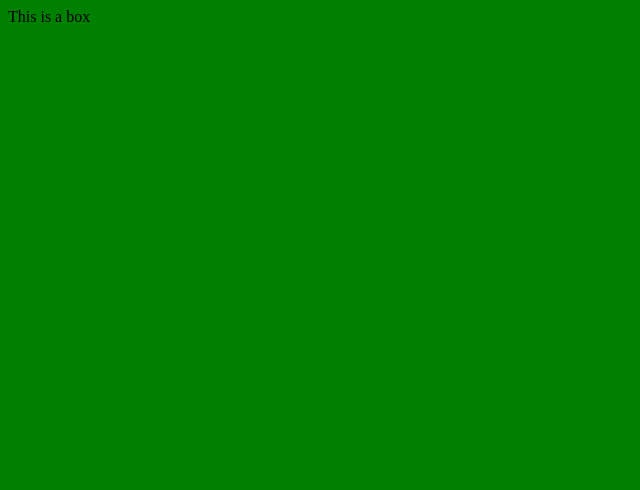
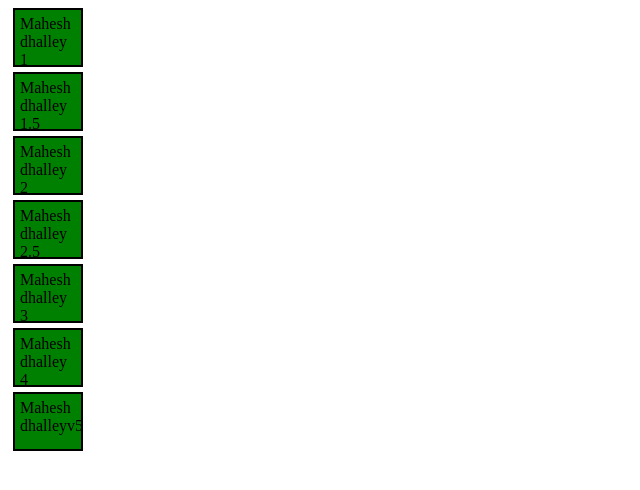
Before and after one commit to Aryan-986/Revision, a plain HTML site: page index.html in a window 1280 px wide. Shown: the whole page, without its empty margins (0-640 px from the left). Drawn offline with Linux system fonts and the light colour scheme.

Commit message:
selecting by ids, classes and more

```diff
--- a/index.html
+++ b/index.html
@@ -3,19 +3,28 @@
 <head>
     <meta charset="UTF-8">
     <meta name="viewport" content="width=device-width, initial-scale=1.0">
-    <title>Javascript DOM</title>
+    <title>Document</title>
+    <style>
+        .box{
+            height: 45px;
+            width: 56px;
+            border: 2px solid black;
+            margin: 5px;
+            padding: 5px;
+
+        }
+    </style>
 </head>
 <body>
-   <div class="container">
-    <div class="box">
-        This is a box
+    <div class="container">
+        <div class="box">Mahesh dhalley 1</div>
+        <div class="box">Mahesh dhalley 1.5</div>
+        <div class="box">Mahesh dhalley 2</div>
+        <div id="redbox" class="box">Mahesh dhalley 2.5</div>
+        <div class="box">Mahesh dhalley 3</div>
+        <div class="box">Mahesh dhalley 4</div>
+        <div class="box">Mahesh dhalleyv5</div>
     </div>
-   </div>
-   <script>
-    document.title="Aryan is good man"
-    console.log(document.title)
-    console.log(document.body)
-    document.body.style.backgroundColor="green"
-   </script>
+    <script src="index.js"></script>
 </body>
 </html>
--- a/index.js
+++ b/index.js
@@ -1,30 +1,14 @@
-let array = [1, 45, 65, 4, 7, 33]
+console.log("AryanJungKarki")
 
-// for (let index = 0; index < array.length; index++) {
-//     const element = array[index];
-//     console.log(element)
+//  let boxes = document.getElementsByClassName("box")
+//  console.log(boxes)
 
-// }
+//  boxes[3].style.backgroundColor = "red"
 
+// document.getElementById("redbox").style.backgroundColor = "red";
 
+console.log(document.querySelectorAll(".box"))
 
-// array.forEach((value, index, arr)=>{
-//     console.log(value, index, arr)
-// })
-
-// let object = {
-//     a: 1,
-//     b: 2,
-//     c: 3
-// }
-
-// for (const key in object) {
-//     if(Object.hasOwnProperty.call(object, key)) {
-//         const element = object[key];
-//         console.log(element)
-//     }
-// }
-
-for (const element of array) {
-    console.log(element)
-}
+document.querySelectorAll(".box").forEach(e=>{
+    e.style.backgroundColor = "green"
+})
```
Also changed, not shown: mfr.js (line endings or trailing spaces).
